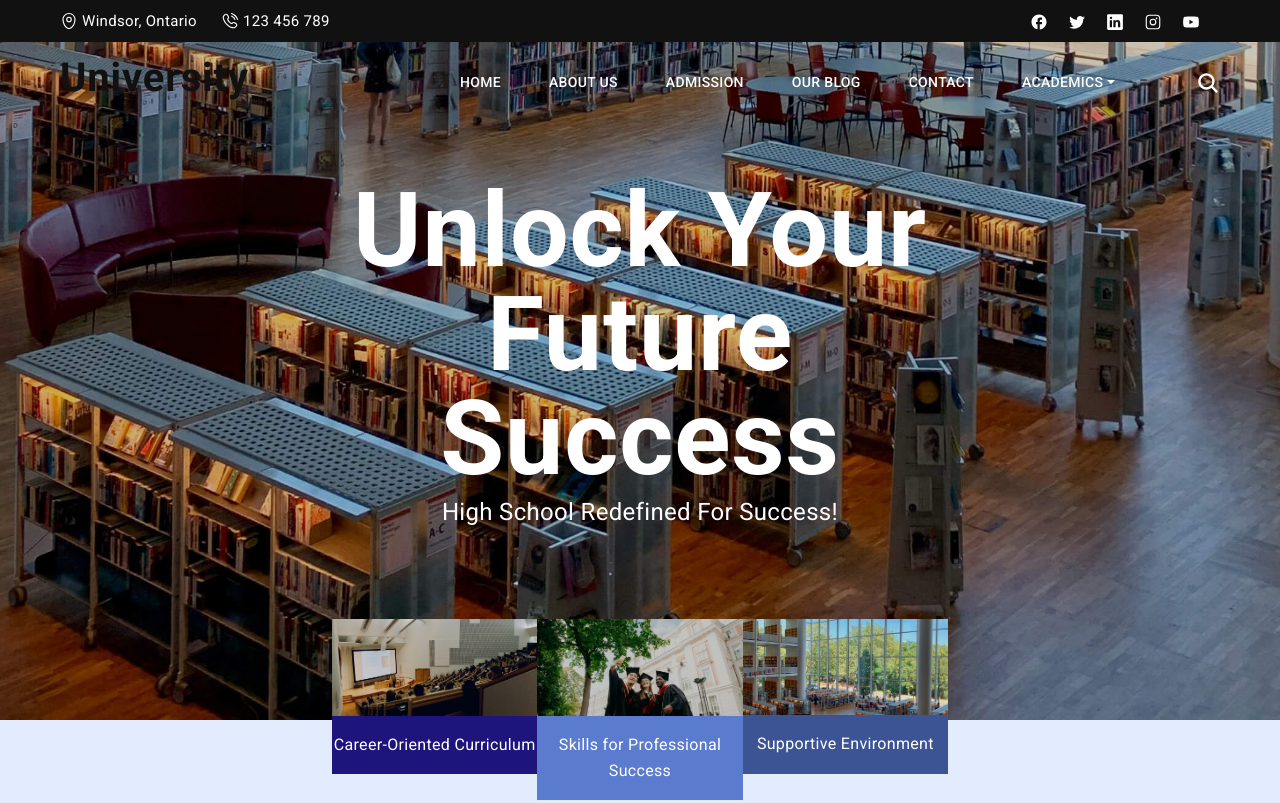
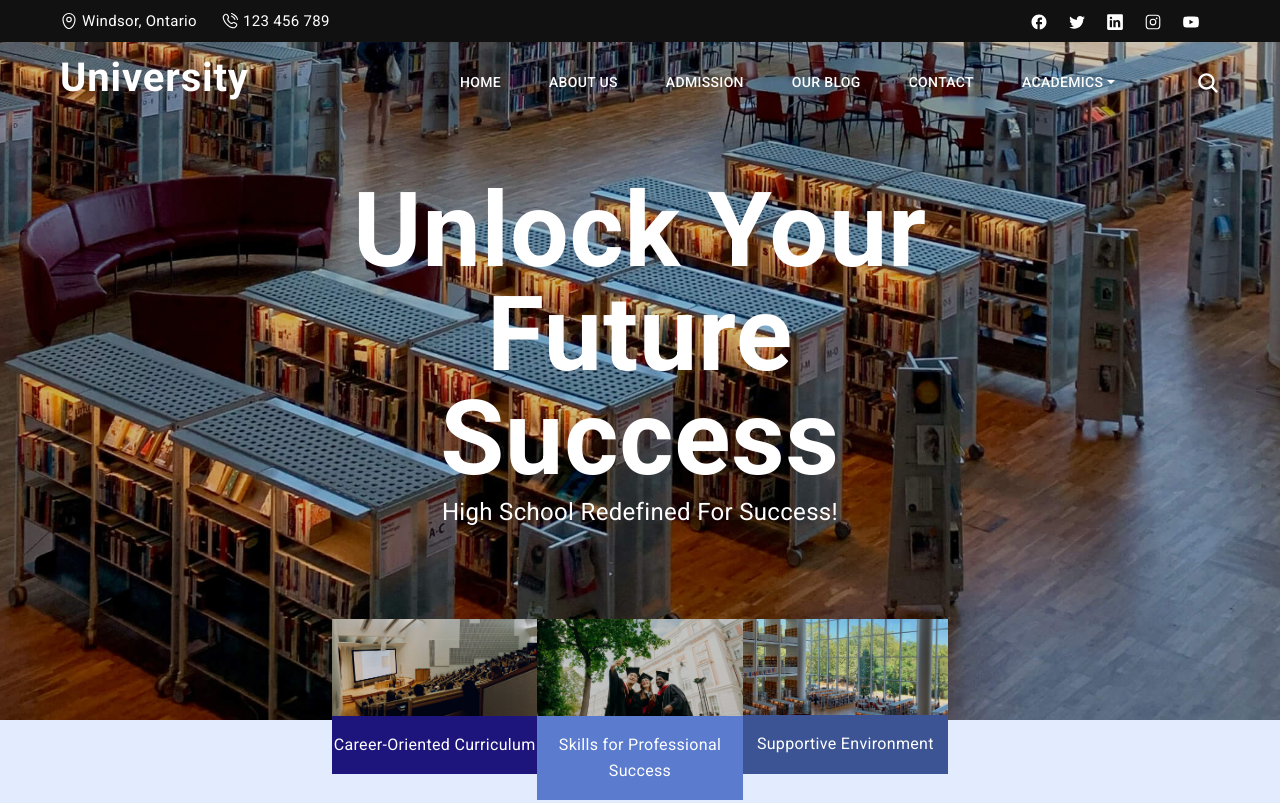
Before and after one commit to oDhruvPatel/Universitywebsite, a plain HTML site: page index.html in a window 1280 px wide. Shown: the top 803 px of the page. Drawn offline with nearby package versions, Linux system fonts and the light colour scheme.

Commit message:
Update index.html

```diff
--- a/index.html
+++ b/index.html
@@ -139,7 +139,7 @@
     <nav id="primary-header" class="navbar second-header navbar-expand-lg py-2 px-xl-5">
       <div class="container-fluid">
         <a class="navbar-brand" href="index.html">
-          <h1 class="logo"> University </h1>
+          <h1 class="logo text-white"> University </h1>
         </a>
         <button class="navbar-toggler border-0 d-flex d-lg-none order-3 p-2 shadow-none" type="button"
           data-bs-toggle="offcanvas" data-bs-target="#bdNavbar" aria-controls="bdNavbar" aria-expanded="false">
```
